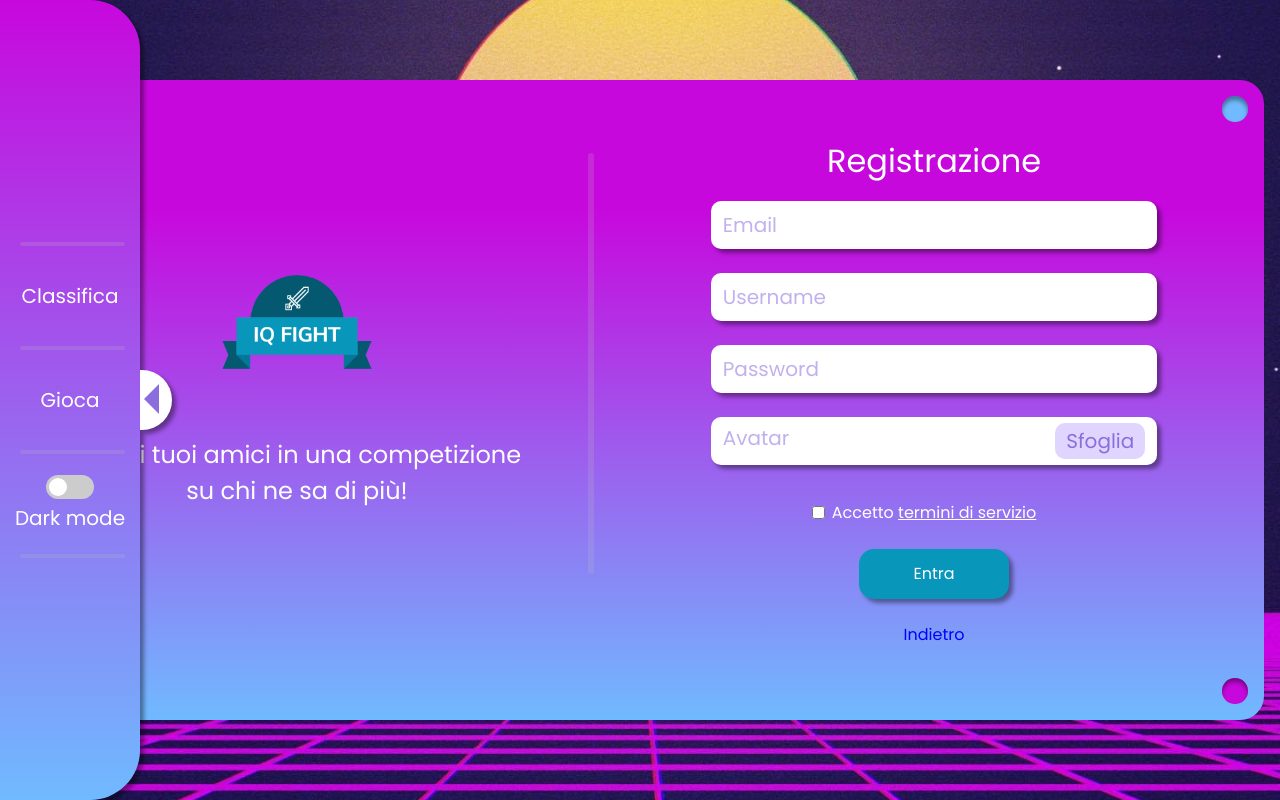
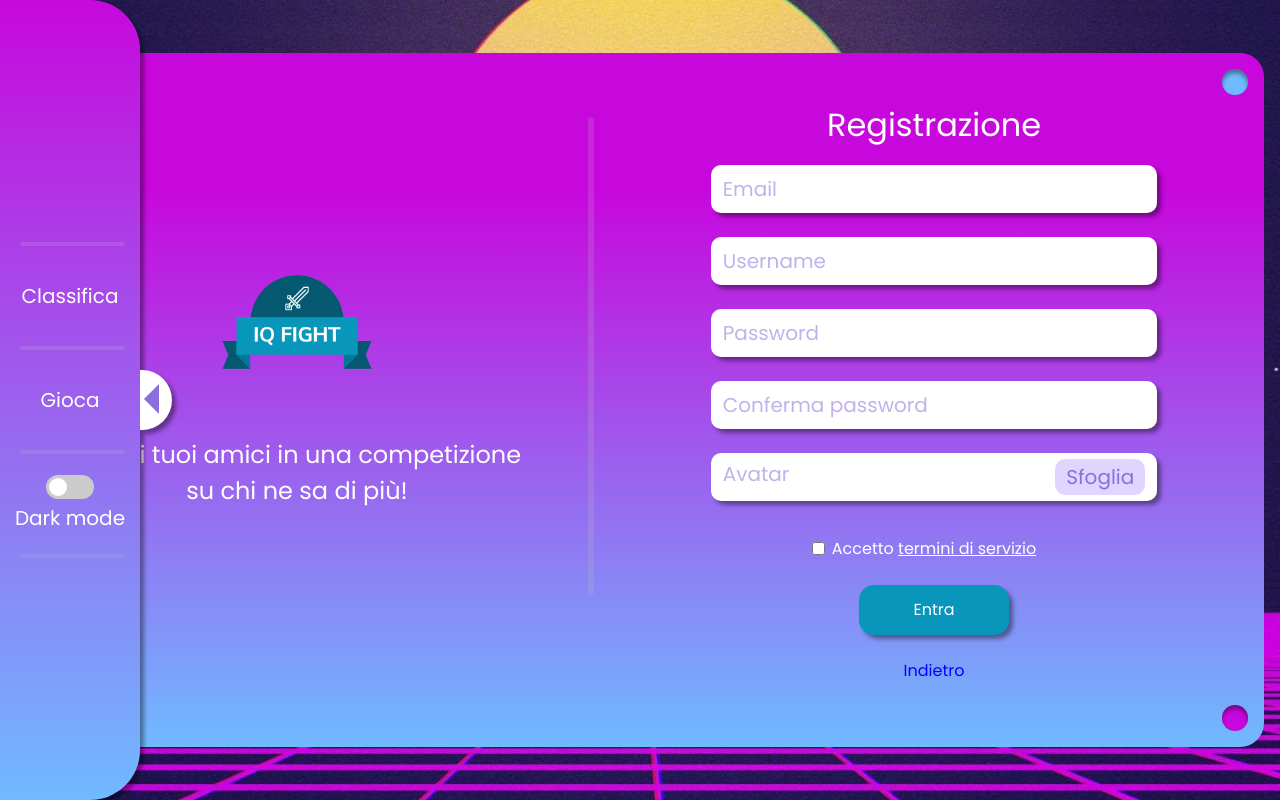
Before and after one commit to MinaMakar97/iqfight, a React (Create React App) app: page /registrazione in a window 1280 px wide. Built offline with nearby package versions, Linux system fonts and the light colour scheme; no server answers.

Commit message:
Conferma password

```diff
--- a/src/components/FormRegistrazione.js
+++ b/src/components/FormRegistrazione.js
@@ -62,12 +62,18 @@ class FormRegistrazione extends React.Component {
 		let json = {};
 		let username = e.target.username.value;
 		let password = e.target.password.value;
-		let email = e.target.email.value;
-		json = { username: username, password: password, email: email };
-		let avatar = e.target.avatar.value;
-		let file = e.target.avatar.files[0];
+		let conferma = e.target.confermaPassword.value;
+		if (password === conferma) {
+			let email = e.target.email.value;
+			json = { username: username, password: password, email: email };
+			let avatar = e.target.avatar.value;
+			let file = e.target.avatar.files[0];
 
-		this.inviaRegistrazione(json, avatar, file);
+			this.inviaRegistrazione(json, avatar, file);
+		} else {
+			document.getElementById("err-log").textContent = "Le due password non coincidono";
+			document.getElementById("err-log").style.display = "inline";
+		}
 	}
 
 	render() {
@@ -92,6 +98,14 @@ class FormRegistrazione extends React.Component {
 						placeholder="Password"
 						name="password"
 						required></input>
+					<input
+						className="form-control-lg shadow mb-4"
+						minLength="3"
+						maxLength="50"
+						type="password"
+						placeholder="Conferma password"
+						name="confermaPassword"
+						required></input>
 					<div className="form-control-lg shadow" style={{ borderRadius: "10px", display: "flex", backgroundColor: "var(--colore-card)" }}>
 						<div style={{ color: "var(--colore-placeholder)" }}>Avatar</div>
 						<p id="name-avatar" className="sfoglia">
@@ -99,7 +113,7 @@ class FormRegistrazione extends React.Component {
 						</p>
 						<label className="contorno centra">
 							Sfoglia
-							<input type="file" name="avatar" style={{ display: "none" }} onChange={this.cambiaFile}></input>
+							<input type="file" name="avatar" style={{ display: "none" }} onChange={this.cambiaFile} accept="image/*"></input>
 						</label>
 					</div>
 					<div className="termini-cond mt-3">
```
Also changed, not shown: 1 other file (tests, documents, lock files or other folders).
